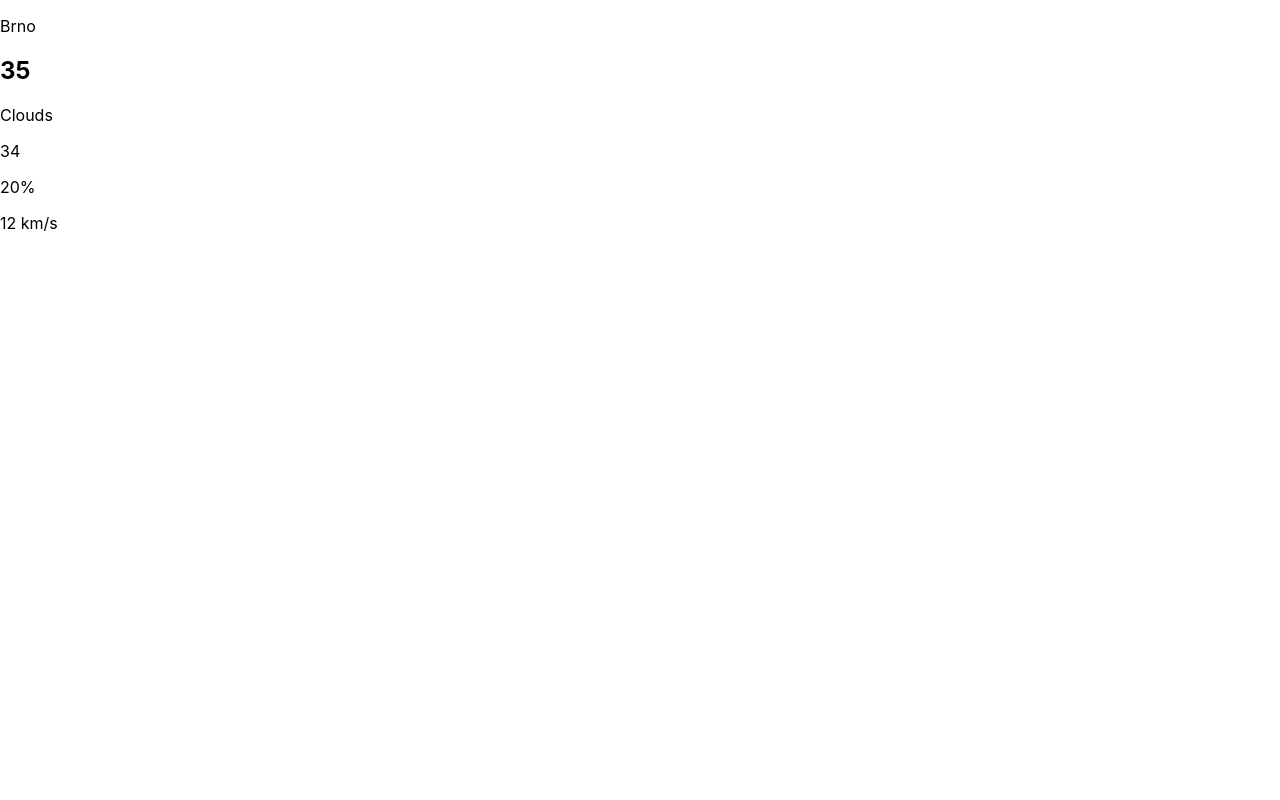
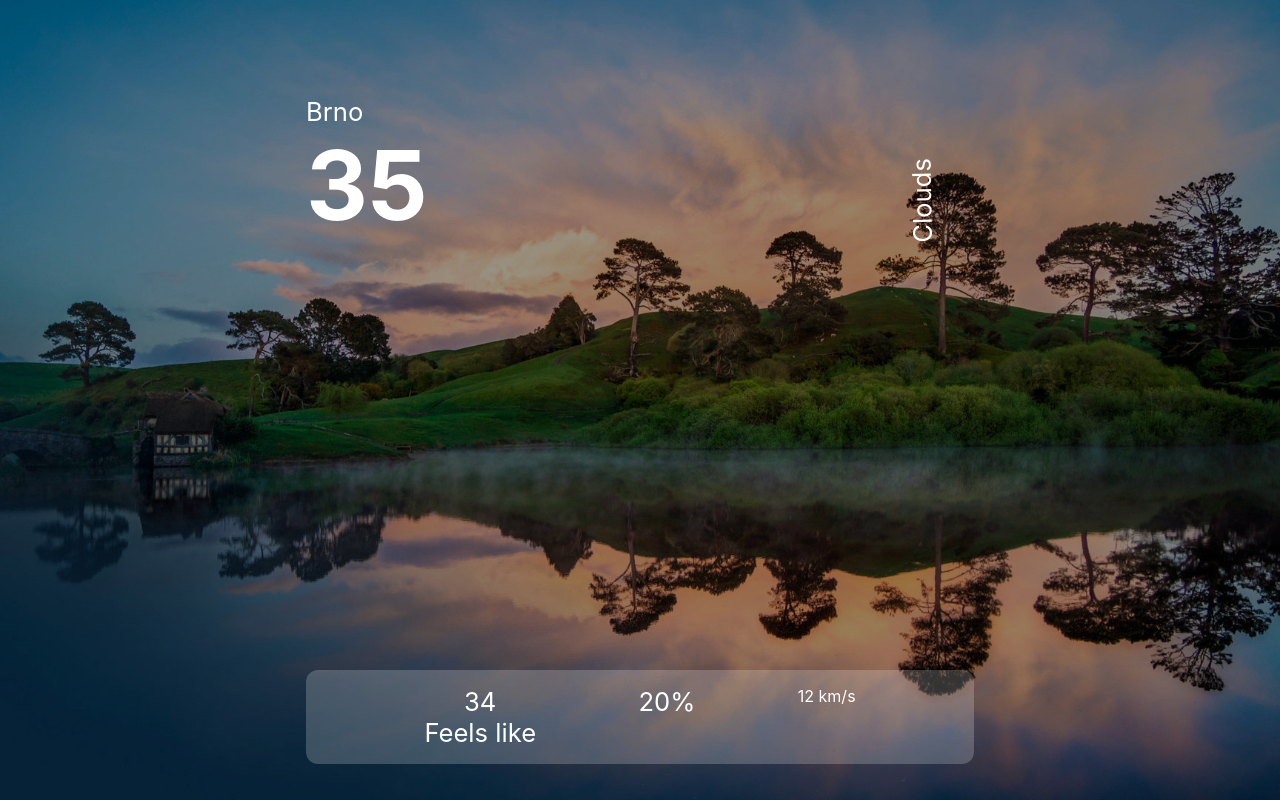
Before and after one commit to MaxKoLink/weather-app-school-proj, a React (Create React App) app: page / in a window 1280 px wide. Built offline with nearby package versions, Linux system fonts and the light colour scheme.

Commit message:
added new bg

```diff
--- a/src/App.js
+++ b/src/App.js
@@ -4,7 +4,7 @@ import axios from "axios";
 function App() {
   const url = `https://api.openweathermap.org/data/2.5/weather?lat={lat}&lon={lon}&appid=3d9c186ef5accae2b84eec397ff2f816`;
   return (
-    <div className="App">
+    <div className="app">
       <div className="container">
         <div className="top">
           <div className="location">
@@ -20,6 +20,7 @@ function App() {
         <div className="bottom">
           <div className="feels">
             <p>34</p>
+            <p>Feels like</p>
           </div>
           <div className="humidity">
             <p>20%</p>
--- a/src/index.css
+++ b/src/index.css
@@ -1,13 +1,82 @@
+* {
+  box-sizing: border-box;
+  margin: 0;
+  padding: 0;
+}
+
 body {
   margin: 0;
-  font-family: -apple-system, BlinkMacSystemFont, 'Segoe UI', 'Roboto', 'Oxygen',
-    'Ubuntu', 'Cantarell', 'Fira Sans', 'Droid Sans', 'Helvetica Neue',
-    sans-serif;
+  font-family: -apple-system, BlinkMacSystemFont, "Segoe UI", "Roboto", "Oxygen", "Ubuntu", "Cantarell", "Fira Sans",
+    "Droid Sans", "Helvetica Neue", sans-serif;
   -webkit-font-smoothing: antialiased;
   -moz-osx-font-smoothing: grayscale;
 }
 
 code {
-  font-family: source-code-pro, Menlo, Monaco, Consolas, 'Courier New',
-    monospace;
+  font-family: source-code-pro, Menlo, Monaco, Consolas, "Courier New", monospace;
 }
+
+p {
+  font-size: 1.6rem;
+}
+h2 {
+  font-size: 6rem;
+}
+
+.app {
+  width: 100%;
+  height: 100vh;
+  position: relative;
+  background-color: rgba(0, 0, 0, 0.4);
+  color: white;
+}
+
+.app::before {
+  content: "";
+  background: url(./assets/bg.jpg) no-repeat center center/cover;
+  position: absolute;
+  width: 100%;
+  height: 100%;
+  top: 0;
+  left: 0;
+  z-index: -1;
+}
+
+.container {
+  max-width: 700px;
+  height: 700px;
+  margin: 0 auto;
+  padding: 0 1rem;
+  position: relative;
+  top: 10%;
+  display: flex;
+  flex-direction: column;
+  justify-content: space-between;
+}
+
+.app .top {
+  width: 100%;
+  margin: 1rem auto;
+}
+
+.app .description {
+  position: relative;
+  right: -90%;
+  /* rotating on 269deg */
+  transform-origin: 0 0;
+  transform: rotate(269deg);
+}
+.app .bottom {
+  display: flex;
+  justify-content: space-evenly;
+  text-align: center;
+  width: 100%;
+  margin: 1rem auto;
+  padding: 1rem;
+  border-radius: 12px;
+  background-color: rgba(255, 255, 255, 0.2);
+}
+
+.bold {
+  font-weight: 700;
+}
```
Also changed, not shown: src/assets/bg.jpg.
